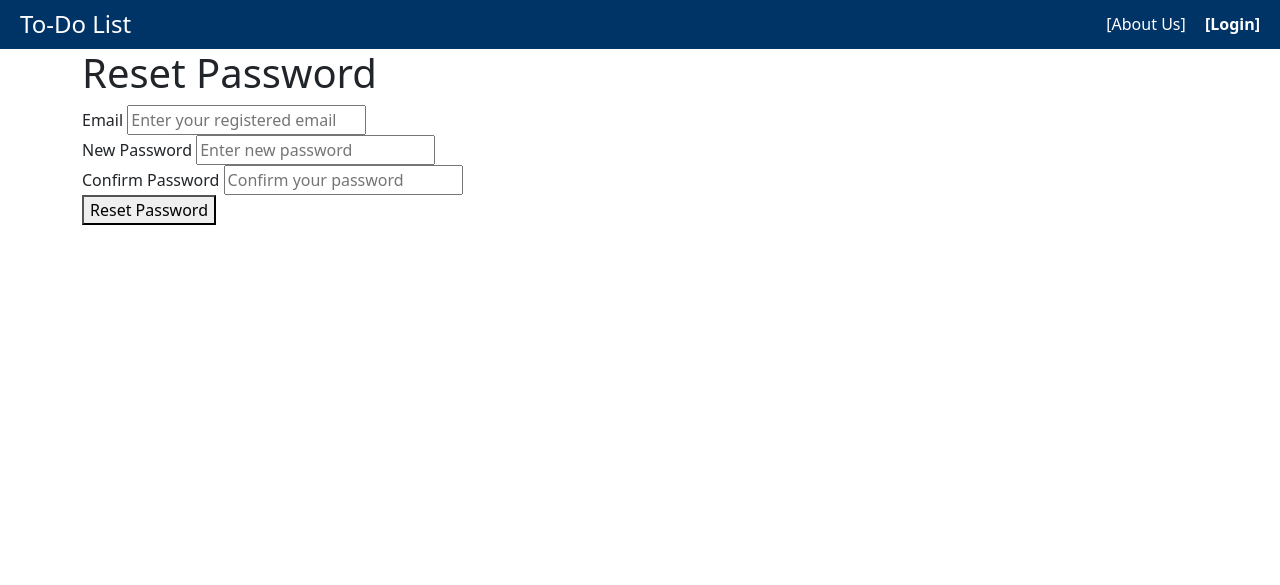
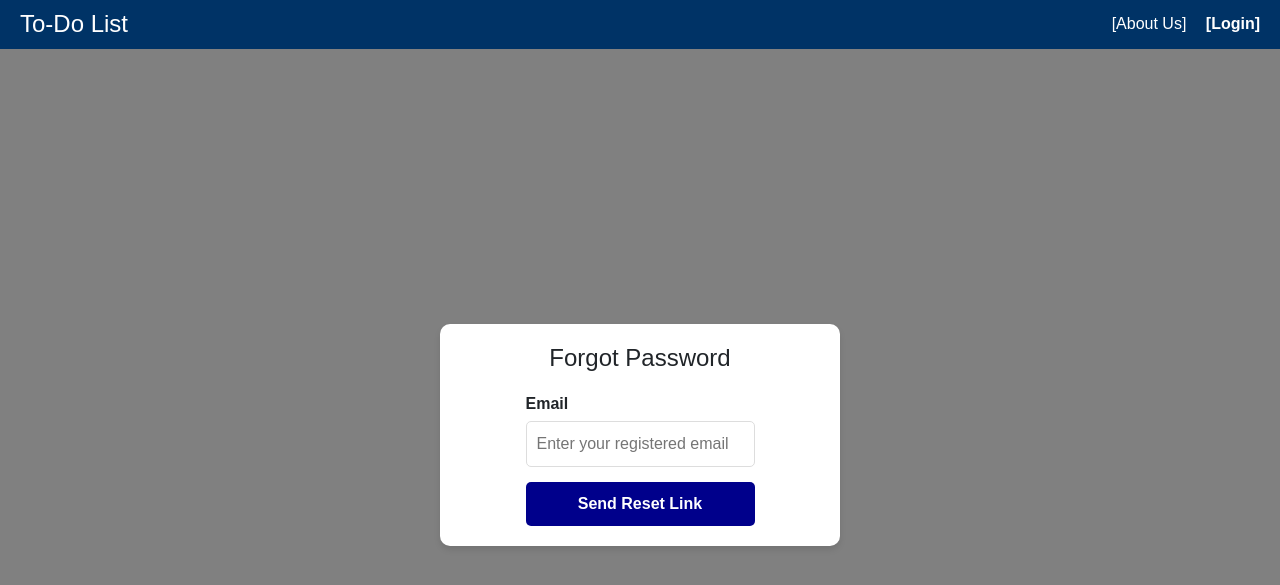
Before and after one commit to afrozetk/To-do-App, a Django app: page /forgot_password/ in a window 1280 px wide. Shown: the top 585 px of the page. Run offline with Django 5.2, Linux system fonts and the light colour scheme.

Commit message:
New forgot password page
Ended up overhauling all old forgot pass pages, new pages working with email password reset.

```diff
--- a/todo_app/templates/forgot_password.html
+++ b/todo_app/templates/forgot_password.html
@@ -1,12 +1,12 @@
-{%extends "base.html"%}
-{%load static%}
-{%block content%}
+{% extends "base.html" %}
+{% load static %}
+{% block content %}
 
-<link rel="stylesheet" href="{%static 'forgot_password.css'%}" type="text/css">
+<link rel="stylesheet" href="{% static 'login.css' %}" type="text/css">
 
-<div class="forgot-password-container">
-    <h1>Reset Password</h1>
-    <form method="POST">
+<div class="login-container">
+    <h1>Forgot Password</h1>
+    <form method="POST" action="{% url 'forgot_password' %}">
         {% csrf_token %}
         <div class="form-group">
             <label for="email">Email</label>
@@ -15,40 +15,41 @@
                 id="email"
                 name="email"
                 placeholder="Enter your registered email"
-                required
-                value="{{ form.email.value|default_if_none:'' }}">
-            {% if form.email.errors %}
+                required>
+            {% if error_message %}
                 <div class="error-message">
-                    {{ form.email.errors.0 }}
+                    {{ error_message }}
                 </div>
             {% endif %}
         </div>
-        <div class="form-group">
-            <label for="new_password">New Password</label>
-            <input
-                type="password"
-                id="new_password"
-                name="new_password"
-                placeholder="Enter new password"
-                required>
-        </div>
-        <div class="form-group">
-            <label for="confirm_password">Confirm Password</label>
-            <input
-                type="password"
-                id="confirm_password"
-                name="confirm_password"
-                placeholder="Confirm your password"
-                required>
-        </div>
-        <button type="submit" class="submit-btn">Reset Password</button>
+        <button type="submit" class="submit-btn">Send Reset Link</button>
     </form>
-    {% if messages %}
-        <div class="error-message">
-            {% for message in messages %}
-                <p>{{ message }}</p>
-            {% endfor %}
-        </div>
-    {% endif %}
 </div>
+
+{% if success_message %}
+<!-- Bootstrap Modal -->
+<div class="modal fade" id="successModal" tabindex="-1" aria-labelledby="successModalLabel" aria-hidden="true">
+  <div class="modal-dialog">
+    <div class="modal-content">
+      <div class="modal-header">
+        <h5 class="modal-title" id="successModalLabel">Password Reset Sent</h5>
+        <button type="button" class="btn-close" data-bs-dismiss="modal" aria-label="Close"></button>
+      </div>
+      <div class="modal-body">
+        Check your email for a password reset email.
+      </div>
+      <div class="modal-footer">
+        <button type="button" class="btn btn-success" data-bs-dismiss="modal">Ok</button>
+      </div>
+    </div>
+  </div>
+</div>
+
+<!-- JavaScript to Trigger the Modal -->
+<script>
+  var successModal = new bootstrap.Modal(document.getElementById('successModal'));
+  successModal.show();
+</script>
+{% endif %}
+
 {% endblock content %}
--- a/todo_app/templates/login.html
+++ b/todo_app/templates/login.html
@@ -40,8 +40,8 @@
     <div class="register-link">
         <p>Don't have an account? <a href="{% url 'register' %}">Register here</a></p>
     </div>
-    <div class="forgot-password">
-        <a href="{% url 'forgot_password' %}">Forgot Password?</a>
+    <div class="forgot-password-link">
+        <p><a href="{% url 'forgot_password' %}">Forgot Password?</a></p>
     </div>
     {% if form.errors %}
         <div class="error-messages">
--- a/todo_app/urls.py
+++ b/todo_app/urls.py
@@ -1,5 +1,6 @@
 from django.urls import path
 from . import views
+from django.contrib.auth import views as auth_views
 
 urlpatterns = [
     path("", views.index, name="index"),
@@ -7,8 +8,6 @@ urlpatterns = [
     path("dashboard/", views.dashboard, name="dashboard"),
     path("login/", views.login_view, name="login"),
     path("register/", views.register_view, name="register"),
-    path("forgot_password/", views.forgot_password, name="forgot_password"),
-    path('password-reset-success/', views.password_reset_success, name='password_reset_success'),
     path('logout/', views.logout_view, name='logout'),
     path("todos/new/", views.todo_create, name="create"),
     path("todos/<int:id>/edit/", views.todo_edit, name="edit"),
@@ -17,4 +16,11 @@ urlpatterns = [
     path("teams/new", views.createteam, name="createteam"),
     path("teams/<int:pk>/", views.teamdetails, name="teamdetails"),
     path('teams/<int:pk>/delete/', views.delete_team, name='delete_team'),
+    path("forgot_password/", views.forgot_password, name="forgot_password"),
+    path("password-reset/", auth_views.PasswordResetView.as_view(), name="password_reset"),
+    path("password-reset/done/", auth_views.PasswordResetDoneView.as_view(), name="password_reset_done"),
+    path("reset/<uidb64>/<token>/", auth_views.PasswordResetConfirmView.as_view(), name="password_reset_confirm"),
+    path("reset/done/", auth_views.PasswordResetCompleteView.as_view(), name="password_reset_complete"),
+    path("password-reset-sent/", views.password_reset_sent, name="password_reset_sent"),
+
 ]
--- a/todo_app/views.py
+++ b/todo_app/views.py
@@ -5,8 +5,13 @@ from .forms import LoginForm, ResetPasswordForm, CreateTodoForm, TeamForm, Membe
 from django.contrib import messages
 from .models import Todo, Team, TeamMember
 from django.contrib.auth.models import User
-from django.contrib.auth.hashers import make_password
 from django.contrib.auth.decorators import login_required
+from django.core.mail import send_mail
+from django.conf import settings
+from django.urls import reverse
+from django.utils.http import urlsafe_base64_encode
+from django.utils.encoding import force_bytes
+from django.contrib.auth.tokens import default_token_generator
 
 # Define views here:
 
@@ -170,34 +175,39 @@ def login_view(request):
     return render(request, 'login.html', {'next': next_redirect})
 
 def forgot_password(request):
-    if request.method == 'POST':
-        form = ResetPasswordForm(request.POST)
-        if form.is_valid():
-            email = form.cleaned_data['email']
-            new_password = form.cleaned_data['new_password']
+    if request.method == "POST":
+        email = request.POST.get("email")
 
-            # Check if email exists in the 'username' field
+        try:
             user = User.objects.filter(username=email).first()
+
             if user:
-                # Update the user's password
-                user.password = make_password(new_password)
-                user.save()
+                uid = urlsafe_base64_encode(force_bytes(user.pk))
+                token = default_token_generator.make_token(user)
+                reset_url = request.build_absolute_uri(reverse("password_reset_confirm", kwargs={"uidb64": uid, "token": token}))
 
-                # After saving the new password, redirect to the success page
-                return redirect('password_reset_success')
+                send_mail(
+                    "Password Reset Request",
+                    f"Click the link below to reset your password:\n\n{reset_url}",
+                    settings.DEFAULT_FROM_EMAIL,
+                    [email],
+                    fail_silently=False,
+                )
+
+                # Redirect to the new confirmation page
+                return redirect('password_reset_sent')
+
             else:
-                form.add_error('email', 'No user found with this email address.')  # Add error if no user found
-        else:
-            print("Form errors:", form.errors)
-    else:
-        form = ResetPasswordForm()
+                return render(request, "forgot_password.html", {"error_message": "No account found with that email."})
 
-    return render(request, 'forgot_password.html', {'form': form})
+        except Exception as e:
+            print(f"Error in forgot_password: {e}")
+            return render(request, "forgot_password.html", {"error_message": "An error occurred. Please try again."})
 
-def password_reset_success(request):
-    # Your success page logic here
-    return render(request, 'password_reset_success.html')
-
+    return render(request, "forgot_password.html")
 def logout_view(request):
     logout(request)
     return redirect('login')
+
+def password_reset_sent(request):
+    return render(request, "password_reset_sent.html")
```
Also changed, not shown: todo_app/static/forgot_password.css (deleted, +0 -75 lines), todo_app/templates/password_reset_sent.html (added, +11 -0 lines), todo_app/templates/password_reset_success.html (deleted, +0 -52 lines), todo_project/settings.py (+9 -0 lines), 1 other file.
